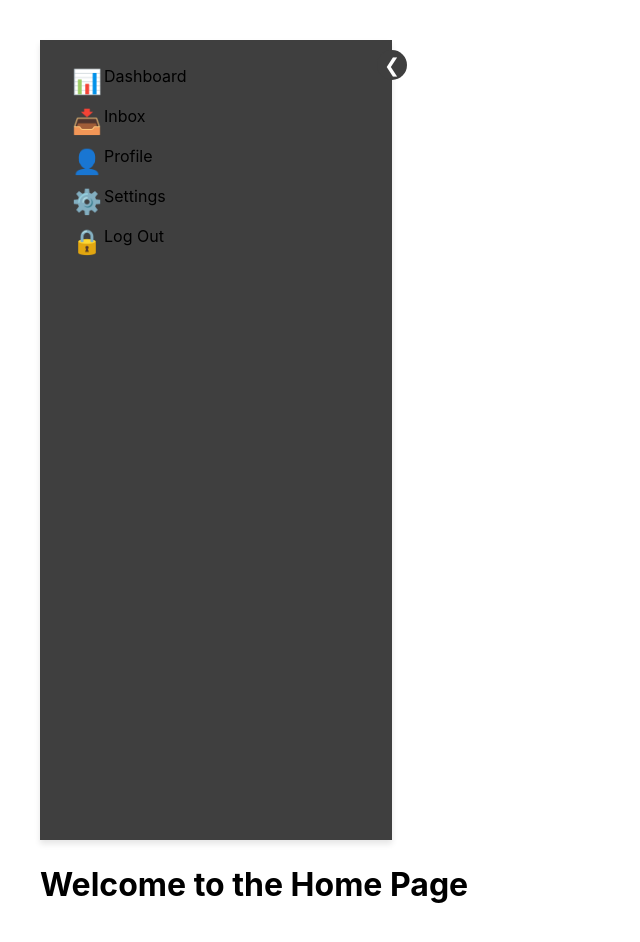
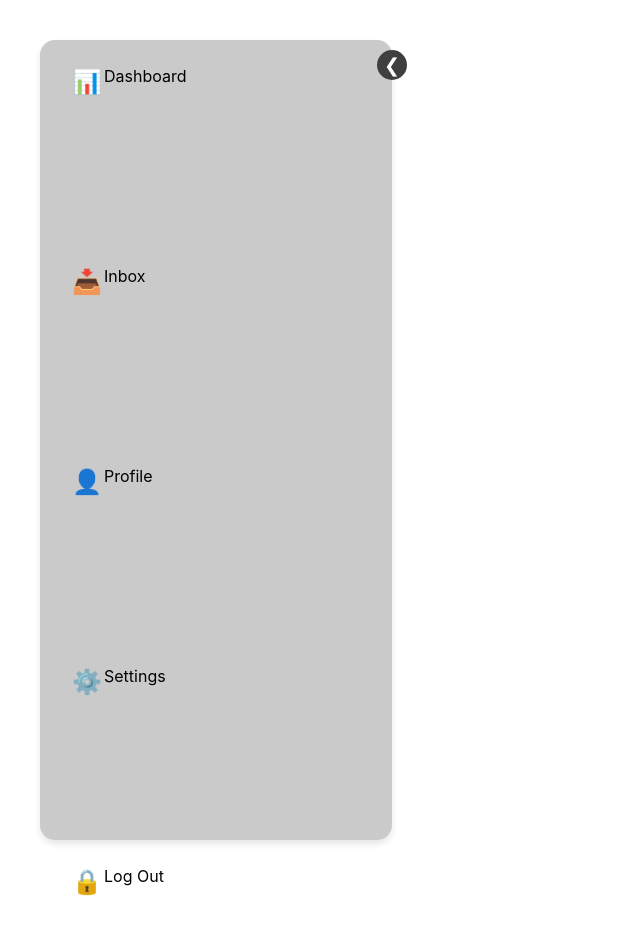
Before and after one commit to bulgass/crm_edus, a React (Vite) app: page / in a window 1280 px wide. Shown: the top 942 px of the page, without its empty margins (0-640 px from the left). After the commit the page ends 900 px from the top, so only its background shows below. Built offline with nearby package versions, Linux system fonts and the light colour scheme; no server answers; the database is empty; sample sign-in values are in the browser's storage.

Commit message:
edit styles

```diff
--- a/src/components/pages/home/homepage.css
+++ b/src/components/pages/home/homepage.css
@@ -0,0 +1,7 @@
+.homepageComponent{
+    display: flex;
+}
+.header_home{
+    position: absolute;
+    left: 200px;
+}
--- a/src/components/pages/home/homepage.jsx
+++ b/src/components/pages/home/homepage.jsx
@@ -1,10 +1,8 @@
 import React from 'react';
 import Home from './homepageComponent';
-import { MenuBar } from '../../submodules/menuBar/menubar';
 const HomePage = () => {
   return (
     <div>
-      <MenuBar/>
       <Home/>
     </div>
   );
--- a/src/components/pages/home/homepageComponent.jsx
+++ b/src/components/pages/home/homepageComponent.jsx
@@ -1,9 +1,14 @@
 import React from 'react';
+import { MenuBar } from '../../submodules/menuBar/menubar';
+import './homepage.css'
 
 const Home = () => {
   return (
-    <div>
-      <h1>Welcome to the Home Page</h1>
+    <div className="homepageComponent">
+      <MenuBar/>
+      <div className='header_home'>
+        Hello wolrd
+      </div>
     </div>
   );
 };
--- a/src/components/submodules/menuBar/menubar.css
+++ b/src/components/submodules/menuBar/menubar.css
@@ -3,9 +3,11 @@
   width: 20rem;
   padding: 1rem;
   box-shadow: 0 4px 6px rgba(0, 0, 0, 0.1);
-  background-color: #3f3f3f;
+  border-radius: 15px;
+  background-color: #cacaca;
   transition: width 0.3s ease;
   position: relative;
+  z-index: 10000;
 }
 
 .sidebar.closed {
@@ -51,6 +53,7 @@
   cursor: pointer;
   border-radius: 0.25rem;
   transition: background-color 0.3s ease;
+  margin-bottom: 50%;
 }
 
 .sidebar-item:hover {
```
